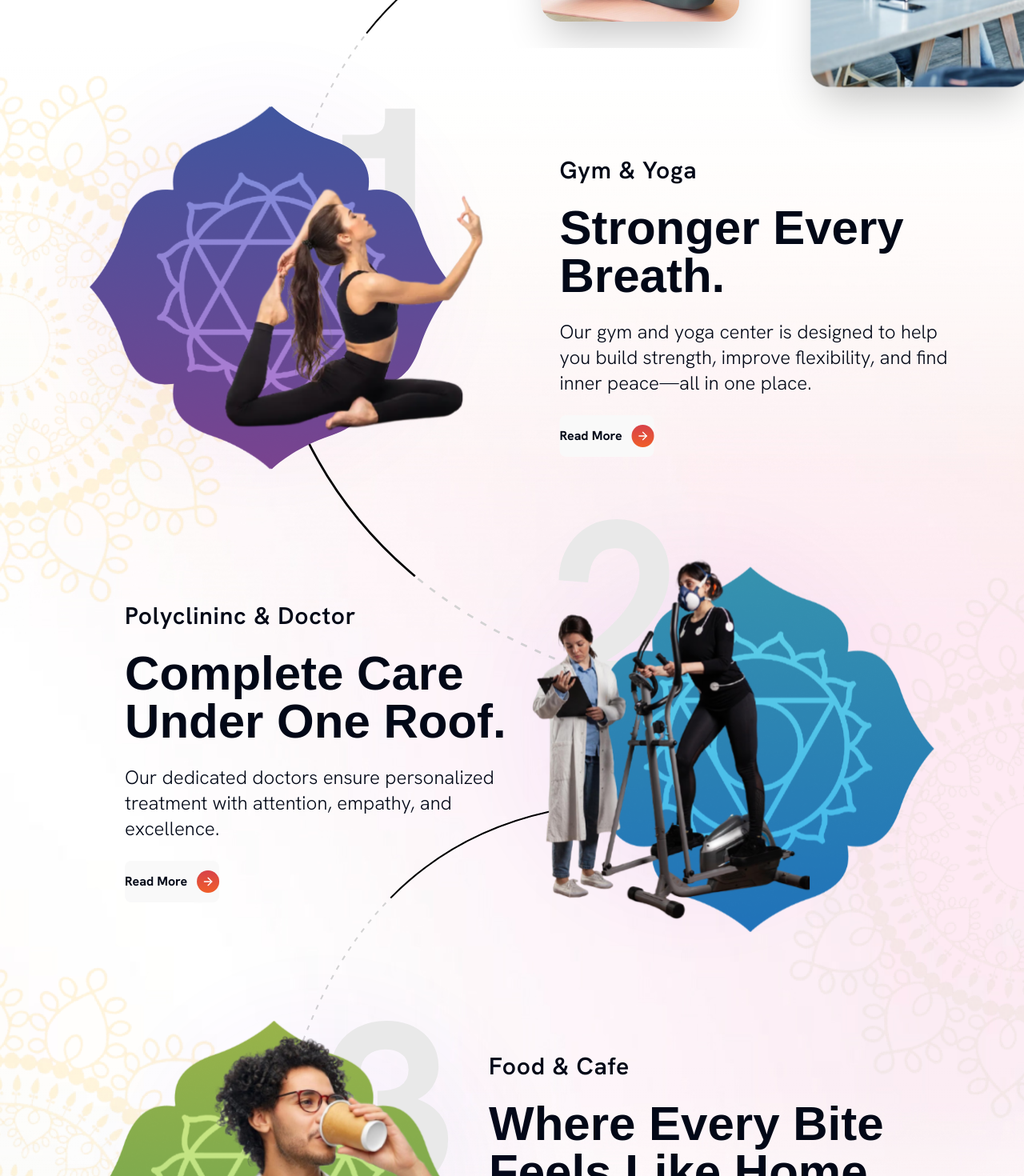
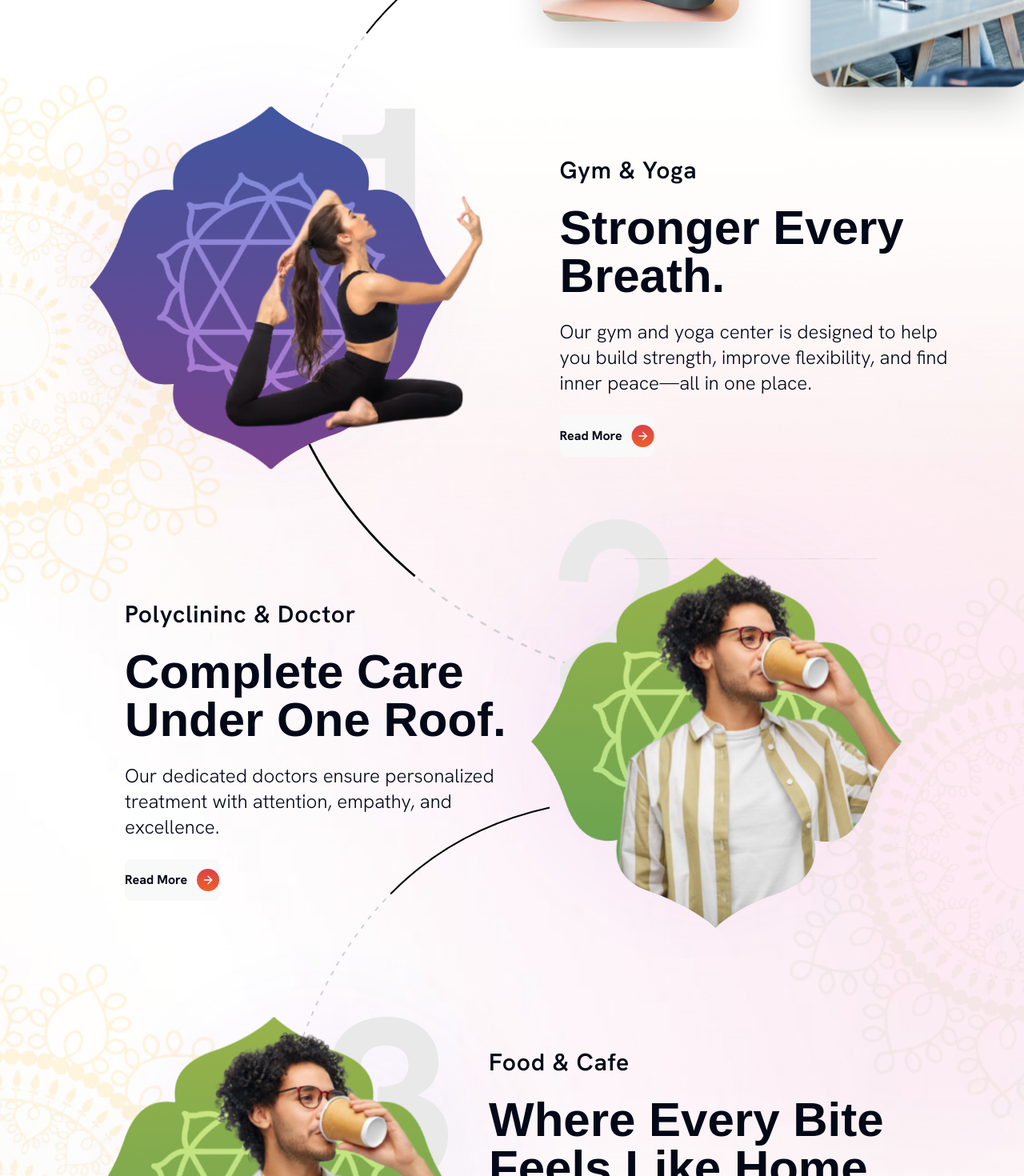
Before and after one commit to samiran2020/town-health-club, a React (Vite) app: page / in a window 1280 px wide. Shown: the part 3500-4970 px from the top of the page at 80% size. Built offline with nearby package versions, Linux system fonts and the light colour scheme; a web font is replaced by a local one.

Commit message:
image path change done

```diff
--- a/src/components/home/GreatColaboration.tsx
+++ b/src/components/home/GreatColaboration.tsx
@@ -10,7 +10,7 @@ import {
 
 import ContactForm from "../../components/home/ContactForm";
 
-
+import colaboration from "@/assets/image/colaboration-bg.jpg";
 
 /* ================= TYPES ================= */
 
@@ -38,7 +38,7 @@ export const GreatColaboration: React.FC = () => {
   return (
     <div className="bg-white p-0 ">
       <TextParallaxContent
-        imgUrl="/src/assets/image/colaboration-bg.jpg"
+        imgUrl={colaboration}
         subheading="starts with"
         heading="Great Collaboration"
         description="Join our newsletter for exclusive case studies, brand strategies, and the latest trends in design and tech."
--- a/src/components/home/MuchMore.tsx
+++ b/src/components/home/MuchMore.tsx
@@ -108,10 +108,13 @@ const Card: React.FC<CardProps> = ({ card }) => {
 export default MuchMore;
 
 /* ================= DATA ================= */
+import wifi from "@/assets/image/wifi.svg";
+
+
 
 const cards: CardType[] = [
-  { uri:"/src/assets/image/icon/wifi.svg" ,alt:"WiFi Icon", title: "Luxury Amenities and More in Gim", id: 1, description: "Experience premium comfort with our luxury amenities in GIM. From state-of-the-art fitness facilities and modern wellness spaces to relaxing lounges and personalized services, everything is designed to elevate your lifestyle. " },
-  {  uri:"/src/assets/image/icon/wifi.svg", alt:"WiFi Icon", title: "Luxury Amenities and More in Gim", id: 2, description: "Experience premium comfort with our luxury amenities in GIM. From state-of-the-art fitness facilities and modern wellness spaces to relaxing lounges and personalized services, everything is designed to elevate your lifestyle. " },
-  {  uri:"/src/assets/image/icon/wifi.svg", alt:"WiFi Icon", title: "Luxury Amenities and More in Gim", id: 3, description: "Experience premium comfort with our luxury amenities in GIM. From state-of-the-art fitness facilities and modern wellness spaces to relaxing lounges and personalized services, everything is designed to elevate your lifestyle. " },
-  { uri:"/src/assets/image/icon/wifi.svg" ,alt:"WiFi Icon", title: "Luxury Amenities and More in Gim", id: 4, description: "Experience premium comfort with our luxury amenities in GIM. From state-of-the-art fitness facilities and modern wellness spaces to relaxing lounges and personalized services, everything is designed to elevate your lifestyle. " },
+  { uri: wifi, alt: "WiFi Icon", title: "Luxury Amenities and More in Gim", id: 1, description: "Experience premium comfort with our luxury amenities in GIM. From state-of-the-art fitness facilities and modern wellness spaces to relaxing lounges and personalized services, everything is designed to elevate your lifestyle. " },
+  { uri: wifi, alt: "WiFi Icon", title: "Luxury Amenities and More in Gim", id: 2, description: "Experience premium comfort with our luxury amenities in GIM. From state-of-the-art fitness facilities and modern wellness spaces to relaxing lounges and personalized services, everything is designed to elevate your lifestyle. " },
+  { uri: wifi, alt: "WiFi Icon", title: "Luxury Amenities and More in Gim", id: 3, description: "Experience premium comfort with our luxury amenities in GIM. From state-of-the-art fitness facilities and modern wellness spaces to relaxing lounges and personalized services, everything is designed to elevate your lifestyle. " },
+  { uri: wifi, alt: "WiFi Icon", title: "Luxury Amenities and More in Gim", id: 4, description: "Experience premium comfort with our luxury amenities in GIM. From state-of-the-art fitness facilities and modern wellness spaces to relaxing lounges and personalized services, everything is designed to elevate your lifestyle. " },
 ];
--- a/src/components/ui/ServiceBoxRight.tsx
+++ b/src/components/ui/ServiceBoxRight.tsx
@@ -3,8 +3,9 @@
 import { motion, useScroll, useTransform, useSpring } from "framer-motion";
 import { useRef } from "react";
 
-import floralBg from "../../assets/image/floral2.png";
+import floralBg from "@/assets/image/floral2.png";
 import { ArrowRight } from "lucide-react";
+import serviceDoctor from "@/assets/image/service-box3.svg";
 
 export const gymYogaSection = {
   tag: "polyclininc & Doctor",
@@ -12,7 +13,7 @@ export const gymYogaSection = {
   description:
     "Our dedicated doctors ensure personalized treatment with attention, empathy, and excellence.",
   buttonText: "Read More",
-  image: "/src/assets/image/servicebox-2.svg", // your image path
+  image: serviceDoctor, // your image path
   counter: 2,
 };
 
--- a/src/page/home.tsx
+++ b/src/page/home.tsx
@@ -10,7 +10,8 @@ import { GreatColaboration } from '@/components/home/GreatColaboration';
 import ScrollDashLine from '@/components/home/LineAnimation';
 import CtaButton from '@/components/ui/CtaButton';
 
-
+import serviceYoga from "@/assets/image/service-Yoga.svg";
+import serviceCafe from "@/assets/image/service-box3.svg";
 
 function Home() {
     return (
@@ -30,7 +31,7 @@ function Home() {
               tag="Gym & Yoga"
               title="Stronger Every Breath."
               description="Our gym and yoga center is designed to help you build strength, improve flexibility, and find inner peace—all in one place."
-              image="/src/assets/image/service-Yoga.svg"
+              image={serviceYoga}
             />
           </div>
           <div className=" relative">
@@ -47,7 +48,7 @@ function Home() {
               tag="Food & cafe"
               title="Where Every Bite Feels Like Home."
               description="Experience thoughtfully crafted flavors paired with rich, aromatic coffee. A place where every bite and sip creates a memorable moment."
-              image="/src/assets/image/service-box3.svg"
+              image={serviceCafe}
               reverse
             />
             <div className=" absolute -top-[640px] -left-[250px] right-0 mx-auto  z-10 pointer-events-none overflow-hidden ">
```
